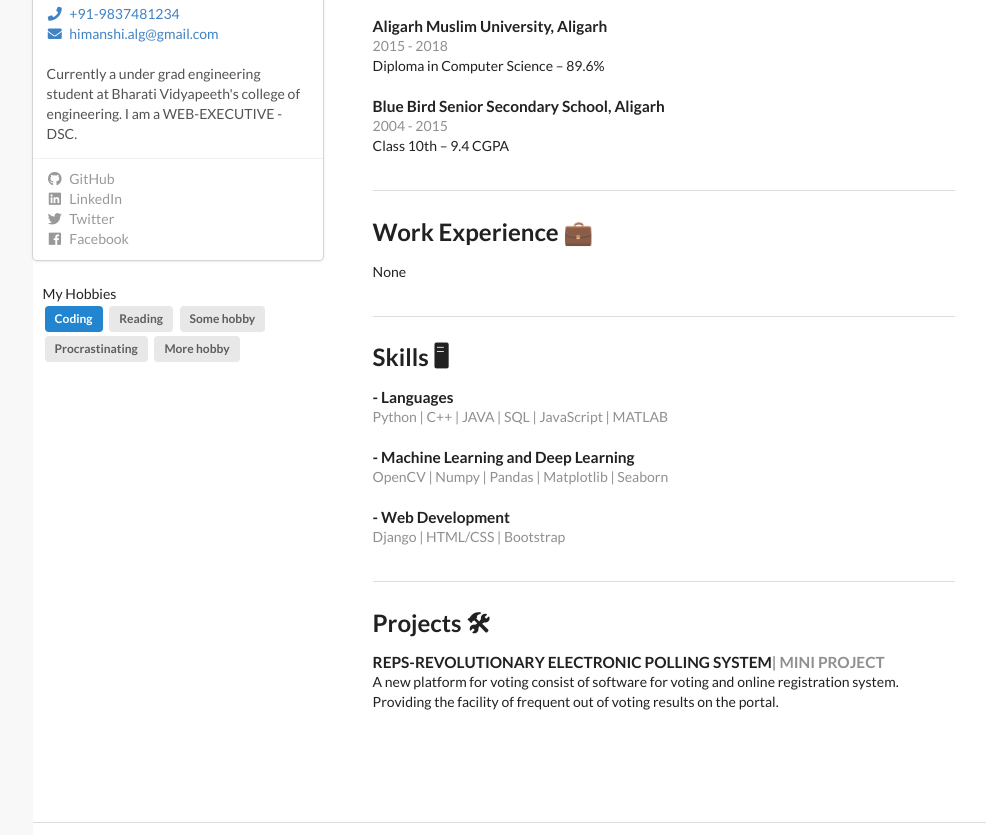
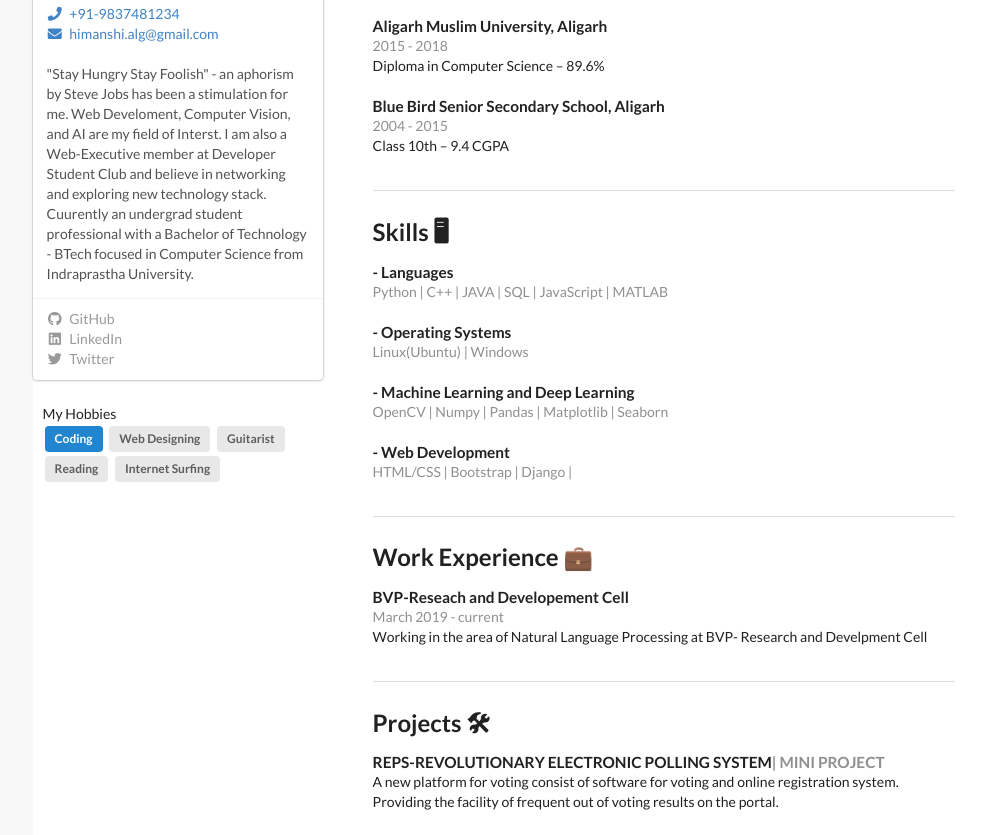
Before and after one commit to AgrawalHimanshi/Resume, a plain HTML site: page index.html in a window 1280 px wide. Shown: the part 315-1150 px from the top of the page, without its empty margins (121-1107 px from the left). Drawn offline with Linux system fonts and the light colour scheme.

Commit message:
modified index

```diff
--- a/index.html
+++ b/index.html
@@ -4,7 +4,7 @@
     <meta charset="UTF-8">
     <meta name="viewport" content="width=device-width, initial-scale=1.0">
     <meta http-equiv="X-UA-Compatible" content="ie=edge">
-    <title>Document</title>
+    <title>Himanshi Agrawal</title>
     <link rel="stylesheet" type="text/css" href="./semantic-ui-css/semantic.min.css">
     <link rel="stylesheet" type="text/css" href="./styles.css">
 </head>
@@ -35,7 +35,9 @@
 
                             <br>
                             <br>
-                            Currently a under grad engineering student at Bharati Vidyapeeth's college of engineering. I am a WEB-EXECUTIVE - DSC.
+                            "Stay Hungry Stay Foolish" - an aphorism by Steve Jobs has been a stimulation for me. Web Develoment, Computer Vision, and AI are my field of Interst. I am also a Web-Executive member at Developer Student Club and believe in networking and exploring new technology stack.
+                            Cuurently an undergrad student professional with a Bachelor of Technology - BTech focused in Computer Science from Indraprastha University.
+
 
                         </div>
                     </div>
@@ -57,10 +59,7 @@
                             Twitter
                         </a>
                         <br>
-                        <a href="https://facebook.com/kautuk.kundan">
-                            <i class="facebook icon"></i>
-                            Facebook
-                        </a>
+
                     </div>
                 </div>
 
@@ -72,17 +71,18 @@
                             Coding
                         </a>
                         <a class="ui label">
-                            Reading
+                            Web Designing
+
                         </a>
                         <a class="ui label">
-                            Some hobby
+                            Guitarist
                         </a>
                         <br>
                         <a class="ui label">
-                            Procrastinating
+                             Reading
                         </a>
                         <a class="ui label">
-                            More hobby
+                             Internet Surfing
                         </a>
                     </div>
                 </div>
@@ -124,23 +124,7 @@
                 <br>
                 <div class="ui clearing divider"></div>
 
-                <!-- WORK EXPERIENCE -->
-                <div class="ui">
-                    <p>
-                        <h2 class="ui header">Work Experience 💼</h2>
-
-                        <div class="block">
-                           <!-- <div class="name">SHEROES - Women Only Social Media</div>
-                            <div class="muted">June 2019 - current</div>-->
-                            <div >None</div>
-                        </div>
-                    </p>
-                </div>
-
-                <br>
-                <div class="ui clearing divider"></div>
-
-                <!-- SKILLS BLOCK -->
+                 <!-- SKILLS BLOCK -->
                 <div class="ui">
                     <p>
                         <h2 class="ui header">Skills 🖥</h2>
@@ -150,7 +134,11 @@
                             <div class="muted">Python | C++ | JAVA | SQL | JavaScript | MATLAB</div>
                         </div>
                         <br>
-
+                        <div class="block">
+                            <div class="name">- Operating Systems</div>
+                            <div class="muted">Linux(Ubuntu) | Windows </div>
+                        </div>
+                        <br>
                         <div class="block">
                             <div class="name">- Machine Learning and Deep Learning</div>
                             <div class="muted">OpenCV | Numpy | Pandas | Matplotlib | Seaborn</div>
@@ -159,7 +147,7 @@
 
                         <div class="block">
                             <div class="name">- Web Development</div>
-                            <div class="muted"> Django | HTML/CSS | Bootstrap </div>
+                            <div class="muted"> HTML/CSS | Bootstrap | Django |  </div>
                         </div>
 
                     </p>
@@ -167,6 +155,23 @@
 
                 <br>
                 <div class="ui clearing divider"></div>
+
+                <!-- WORK EXPERIENCE -->
+                <div class="ui">
+                    <p>
+                        <h2 class="ui header">Work Experience 💼</h2>
+
+                        <div class="block">
+                            <div class="name">BVP-Reseach and Developement Cell</div>
+                            <div class="muted">March 2019 - current</div>
+                           <div >Working in the area of Natural Language Processing at BVP- Research and Develpment Cell</div>
+                        </div>
+                    </p>
+                </div>
+
+                <br>
+                <div class="ui clearing divider"></div>
+
 
                 <!-- PROJECTS BLOCK -->
                 <div class="ui">
@@ -217,13 +222,13 @@
                             </div>
                             <br>
 
-                         <!-- <div class="block">
-                                <div class="name">HEAD <strong class="muted">| Robotics and Machine Learning GDG BVP</strong></div>
+                          <div class="block">
+                                <div class="name">MENTOR <strong class="muted">|Developer Student Clubs  GDG BVP</strong></div>
                                 <div>
-                                    SOME DESCRIPTION
+                                    Conducted session for more than 60 students on Advanced CPP
                                 </div>
                             </div>
-                            <br>-->
+                            <br>
                         </p>
                     </div>
                 </div>
```
